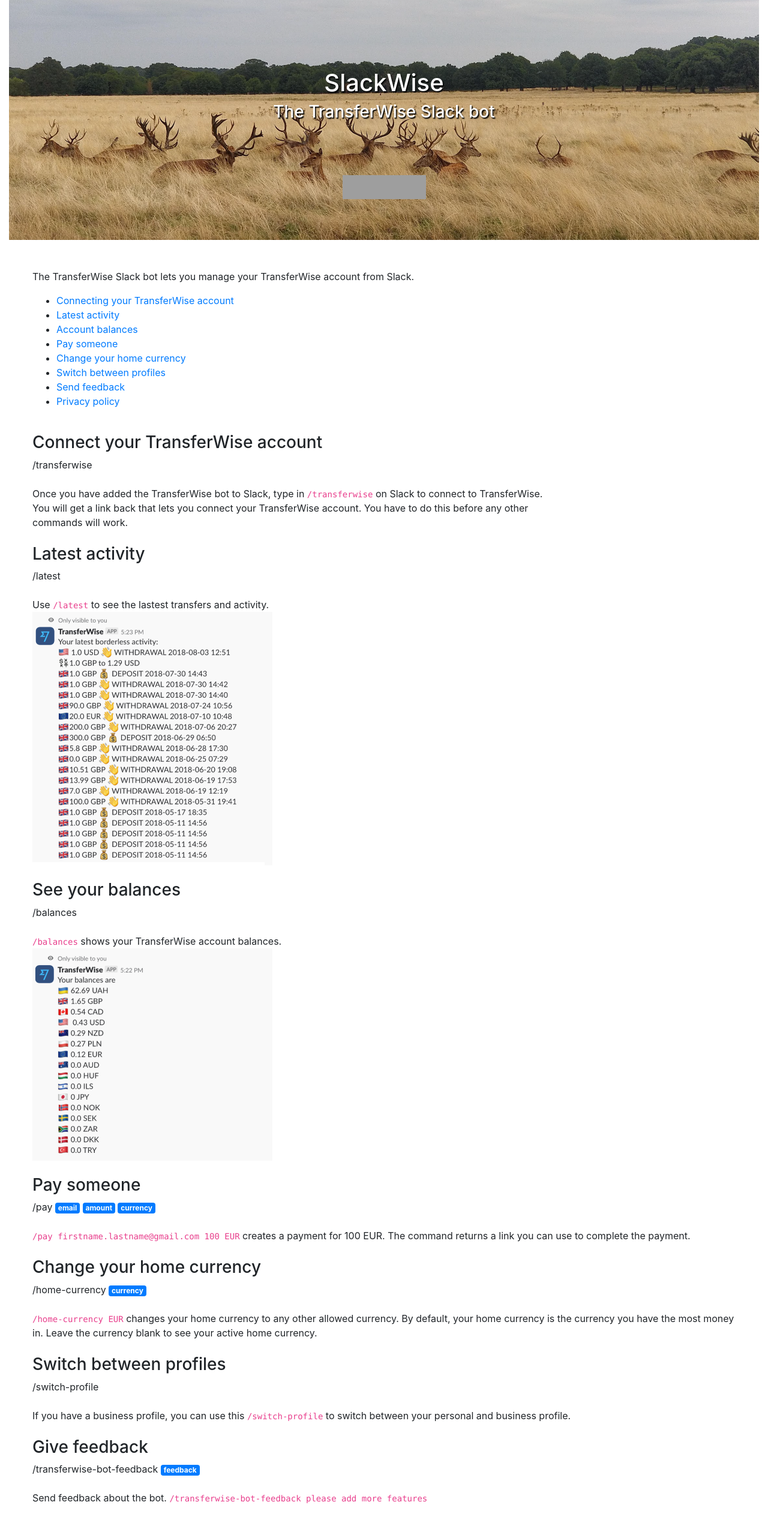
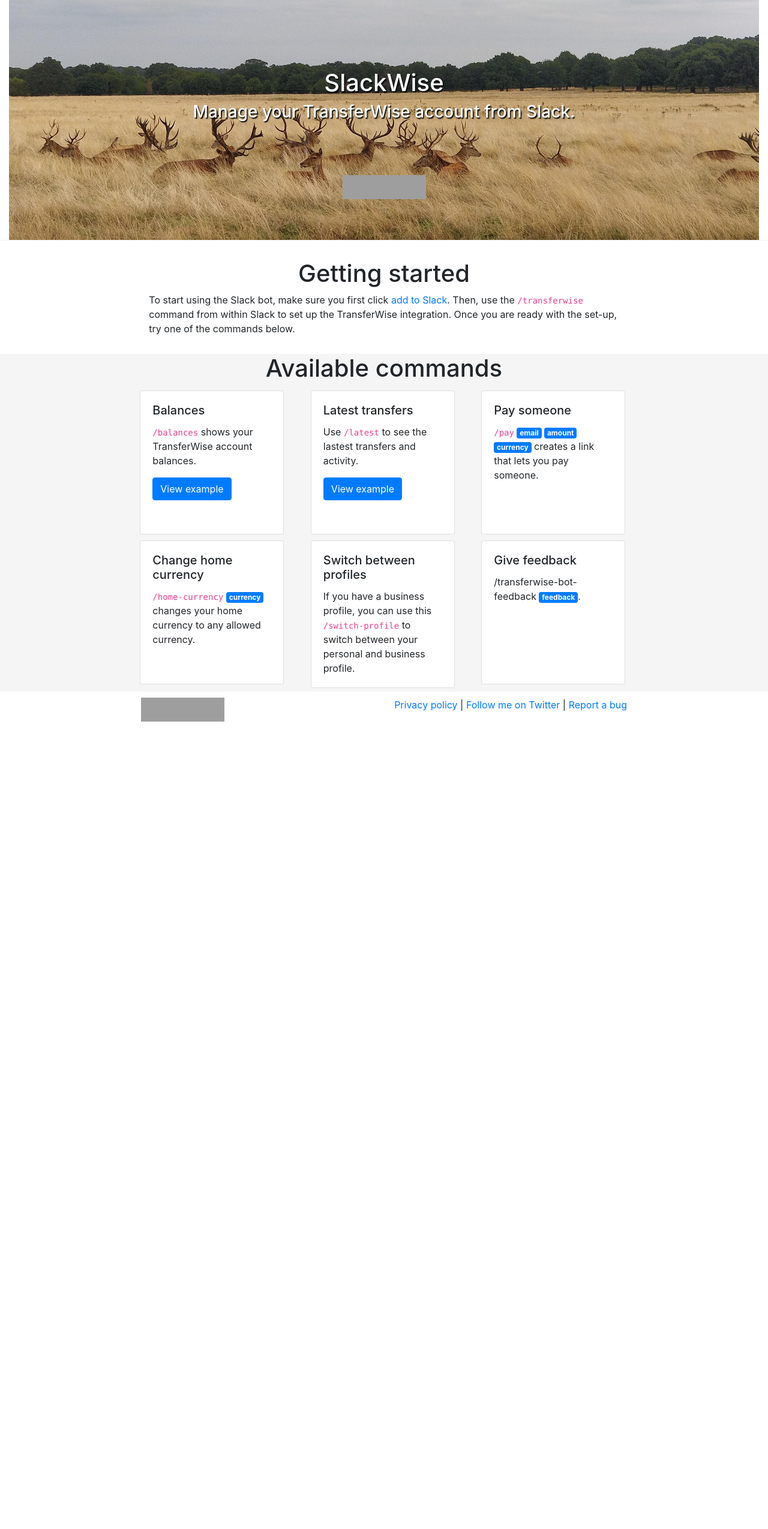
Before and after one commit to 321k/slackwise, a Flask app: page / in a window 1280 px wide. Shown: the whole page at 60% size. After the commit the page ends 1203 px from the top, so only its background shows below. Run offline with Flask 2, Linux system fonts and the light colour scheme; some libraries are stand-ins or nearby versions; grey boxes are pictures that could not be loaded.

Commit message:
new version of landing page

```diff
--- a/static/css/main.css
+++ b/static/css/main.css
@@ -22,6 +22,7 @@
   text-shadow: black 0.1em 0.1em 0.1em;
 
 
+
 }
 
 
@@ -30,3 +31,41 @@
 	padding-bottom:80px;
 
 }
+
+.card{
+	min-height:15rem;
+	width: 15rem;
+	margin:5px;
+
+}
+
+.cards{
+	 margin-left:auto;
+    margin-right:auto;
+}
+
+.modal-image{
+	width:100%;
+}
+
+h1{
+	text-align:center;
+}
+
+#messages{
+	background-color: #F0F0F0;
+}
+
+#welcome{
+	background-color: white;
+	padding:10px;
+
+}
+#getting-started{
+	background-color: white;
+	padding:30px;
+}
+
+#available-commands{
+	background-color: #F5F5F5;
+}
--- a/templates/index.html
+++ b/templates/index.html
@@ -16,22 +16,22 @@
     </head>
     <body>
 
+
+
         <div class="container-fluid">
-
           <div class="jumbotron jumbotron-fluid">
             <center>
-
               <div id="title-text">
                 <h1>SlackWise</h1>
-                    <h3>The TransferWise Slack bot</h3>
+                <h3>Manage your TransferWise account from Slack.</h3>
               </div>
 
               <a href="https://slack.com/oauth/authorize?scope=incoming-webhook,commands&client_id=387079239778.387986429910"><img alt="Add to Slack" height="40" width="139" src="https://platform.slack-edge.com/img/add_to_slack.png" srcset="https://platform.slack-edge.com/img/add_to_slack.png 1x, https://platform.slack-edge.com/img/add_to_slack@2x.png 2x" /></a>
             </center>
           </div>
-
-            <div class="row m-4">
-                <div class="col">
+          <div class="row" id="messages">
+            <div class="col-sm-2"></div>
+            <div class="col-sm-8">
                 {% with messages = get_flashed_messages(with_categories=true) %}
                     {% if messages %}
                         {% for category, message in messages %}
@@ -43,108 +43,81 @@
                 {% endwith %}
             </div>
           </div>
+          <div class="col-sm-2"></div>
 
-          <div class="row m-4">
-              <div class="col">
-                  <p>The TransferWise Slack bot lets you manage your TransferWise account from Slack.</p>
-                  <ul>
-                    <li><a href="#transferwise">Connecting your TransferWise account</a></li>
-                    <li><a href="#latest">Latest activity</a></li>
-                    <li><a href="#balances">Account balances</a></li>
-                    <li><a href="#pay">Pay someone</a></li>
-                    <li><a href="#home-currency">Change your home currency</a></li>
-                    <li><a href="#switch-profile">Switch between profiles</a></li>
-                    <li><a href="#transferwise-bot-feedback">Send feedback</a></li>
-                    <li><a href="/privacy">Privacy policy</a></li>
-                </ul>
+
+
+
+          <div class="row" id="getting-started">
+            <div class="col-sm-2"></div>
+            <div class="col-sm-8">
+              <h1>Getting started</h1>
+              To start using the Slack bot, make sure you first click <a href="https://slack.com/oauth/authorize?scope=incoming-webhook,commands&client_id=387079239778.387986429910">add to Slack</a>. Then, use the <code>/transferwise</code> command from within Slack to set up the TransferWise integration. Once you are ready with the set-up, try one of the commands below.
             </div>
-          </div>
-          <div class="row m-4">
-            <div class="col-sm">
-              <h3 id="transferwise">Connect your TransferWise account</h3>
-              /transferwise
-            </div>
-          </div>
-          <div class="row m-4">
-            <div class="col-sm">
-              Once you have added the TransferWise bot to Slack, type in <code>/transferwise</code> on Slack to connect to TransferWise. You will get a link back that lets you connect your TransferWise account. You have to do this before any other commands will work.
-            </div>
-            <div class="col-sm-3">
-            </div>
-          </div>
-
-          <div class="row m-4">
-            <div class="col-sm-3">
-              <h3 id="latest">Latest activity</h3>
-              /latest
-            </div>
-          </div>
-          <div class="row m-4">
-            <div class="col-sm">
-              Use <code>/latest</code> to see the lastest transfers and activity.<br>
-              <img width="400px" src="{{url_for('static', filename='latest.png')}}" />
-            </div>
-          </div>
-          <div class="row m-4">
-            <div class="col-sm-3">
-              <h3 id="balances">See your balances</h3>
-              /balances
-            </div>
-          </div>
-          <div class="row m-4">
-            <div class="col-sm">
-              <code>/balances</code> shows your TransferWise account balances.<br>
-              <img width="400px" src="{{url_for('static', filename='balances.png')}}" />
-            </div>
-            <div class="col-sm-3">
-
-            </div>
-          </div>
-
-          <div class="row m-4">
-            <div class="col">
-              <h3 id="pay">Pay someone</h3>
-              /pay <span class="badge badge-primary">email</span> <span class="badge badge-primary">amount</span> <span class="badge badge-primary">currency</span>
-            </div>
-          </div>
-          <div class="row m-4">
-            <div class="col">
-                <code>/pay firstname.lastname@gmail.com 100 EUR</code> creates a payment for 100 EUR. The command returns a link you can use to complete the payment.
-            </div>
-          </div>
-          <div class="row m-4">
-            <div class="col">
-              <h3 id="home-currency">Change your home currency</h3>
-              /home-currency <span class="badge badge-primary">currency</span>
-            </div>
-          </div>
-          <div class="row m-4">
-            <div class="col">
-              <code>/home-currency EUR</code> changes your home currency to any other allowed currency. By default, your home currency is the currency you have the most money in. Leave the currency blank to see your active home currency.
-            </div>
-          </div>
-          <div class="row m-4">
-            <div class="col">
-              <h3 id="switch-profiles">Switch between profiles</h3>
-              /switch-profile
-            </div>
-          </div>
-          <div class="row m-4">
-            <div class="col">
-              If you have a business profile, you can use this <code>/switch-profile</code> to switch between your personal and business profile.
-            </div>
+            <div class="col-sm-2"></div>
           </div>
 
 
-          <div class="row m-4">
+          <div class="row" id="available-commands">
+            <div class="col-sm-2"></div>
+            <div class="col-sm-8 ">
+              <div class="cards">
+              <h1>Available commands</h1>
+
+              <div class="row">
                 <div class="col">
-              <h3 id="transferwise-bot-feedback">Give feedback</h3>
-              /transferwise-bot-feedback <span class="badge badge-primary">feedback</span>
+                  <div class="card ">
+                    <div class="card-body">
+                      <h5 class="card-title">Balances</h5>
+                      <p class="card-text"><code>/balances</code> shows your TransferWise account balances.</p>
+                      <button type="button" class="btn btn-primary" data-toggle="modal" data-target="#balance-modal">
+                      View example
+                      </button>
                     </div>
                   </div>
-          <div class="row m-4">
-            <div class="col-sm">
-                <p>Send feedback about the bot. <code>/transferwise-bot-feedback please add more features</code>
+                </div>
+                <div class="col">
+                  <div class="card">
+                    <div class="card-body">
+                      <h5 class="card-title">Latest transfers</h5>
+                      <p class="card-text">Use <code>/latest</code> to see the lastest transfers and activity.</p>
+
+                      <button type="button" class="btn btn-primary" data-toggle="modal" data-target="#latest-modal">
+                        View example
+                      </button>
+                    </div>
+                  </div>
+                </div>
+                <div class="col">
+                  <div class="card">
+                    <div class="card-body">
+                      <h5 class="card-title">Pay someone</h5>
+                      <p class="card-text"><code>/pay</code> <span class="badge badge-primary">email</span> <span class="badge badge-primary">amount</span> <span class="badge badge-primary">currency</span> creates a link that lets you pay someone.</p>
+                    </div>
+                  </div>
+                </div>
+                <div class="col">
+                  <div class="card">
+                    <div class="card-body">
+                      <h5 class="card-title">Change home currency</h5>
+                      <p class="card-text"><code>/home-currency</code> <span class="badge badge-primary">currency</span> changes your home currency to any allowed currency.</p>
+                    </div>
+                  </div>
+                </div>
+                <div class="col">
+                  <div class="card">
+                    <div class="card-body">
+                      <h5 class="card-title">Switch between profiles</h5>
+                      <p class="card-text">If you have a business profile, you can use this <code>/switch-profile</code> to switch between your personal and business profile.</p>
+                    </div>
+                  </div>
+                </div>
+                <div class="col">
+                  <div class="card">
+                    <div class="card-body">
+                      <h5 class="card-title">Give feedback</h5>
+                      <p class="card-text">/transferwise-bot-feedback <span class="badge badge-primary">feedback</span>.</p>
+                    </div>
                   </div>
                 </div>
               </div>
@@ -157,9 +130,69 @@
 
 
 
+
+
+
+              <div class="col-sm-2"></div>
+
+              </div>
+            </div>
+          </div>
+
+          <div class="row" id="welcome">
+            <div class="col-sm-2"></div>
+            <div class="col-sm">
+              <span style="float: left;"><a href="https://slack.com/oauth/authorize?scope=incoming-webhook,commands&client_id=387079239778.387986429910"><img alt="Add to Slack" height="40" width="139" src="https://platform.slack-edge.com/img/add_to_slack.png" srcset="https://platform.slack-edge.com/img/add_to_slack.png 1x, https://platform.slack-edge.com/img/add_to_slack@2x.png 2x" /></a></span>
+              <span style="float:right;">
+                <a href="/privacy">Privacy policy</a> |
+                <a href="twitter.com/321k">Follow me on Twitter</a> |
+                <a href="mailto:erik.edin@transferwise.com">Report a bug</a>
+              </span>
+            </div>
+            <div class="col-sm-2"></div>
+          </div>
+        </div>
+
         <script src="https://code.jquery.com/jquery-3.3.1.slim.min.js" integrity="sha384-q8i/X+965DzO0rT7abK41JStQIAqVgRVzpbzo5smXKp4YfRvH+8abtTE1Pi6jizo" crossorigin="anonymous"></script>
         <script src="https://cdnjs.cloudflare.com/ajax/libs/popper.js/1.14.3/umd/popper.min.js" integrity="sha384-ZMP7rVo3mIykV+2+9J3UJ46jBk0WLaUAdn689aCwoqbBJiSnjAK/l8WvCWPIPm49" crossorigin="anonymous"></script>
         <script src="https://stackpath.bootstrapcdn.com/bootstrap/4.1.3/js/bootstrap.min.js" integrity="sha384-ChfqqxuZUCnJSK3+MXmPNIyE6ZbWh2IMqE241rYiqJxyMiZ6OW/JmZQ5stwEULTy" crossorigin="anonymous"></script>
 
+        <div id="balance-modal" class="modal fade" tabindex="-1" role="dialog">
+          <div class="modal-dialog" role="document">
+            <div class="modal-content">
+              <div class="modal-header">
+                <h5 class="modal-title">Balances</h5>
+                <button type="button" class="close" data-dismiss="modal" aria-label="Close">
+                  <span aria-hidden="true">&times;</span>
+                </button>
+              </div>
+              <div class="modal-body">
+                <img class="modal-image" src="{{url_for('static', filename='balances.png')}}">
+              </div>
+              <div class="modal-footer">
+                <button type="button" class="btn btn-secondary" data-dismiss="modal">Close</button>
+              </div>
+            </div>
+          </div>
+        </div>
+
+        <div id="latest-modal" class="modal fade" tabindex="-1" role="dialog">
+          <div class="modal-dialog" role="document">
+            <div class="modal-content">
+              <div class="modal-header">
+                <h5 class="modal-title">Latest transfers</h5>
+                <button type="button" class="close" data-dismiss="modal" aria-label="Close">
+                  <span aria-hidden="true">&times;</span>
+                </button>
+              </div>
+              <div class="modal-body">
+                <img class="modal-image" src="{{url_for('static', filename='latest.png')}}">
+              </div>
+              <div class="modal-footer">
+                <button type="button" class="btn btn-secondary" data-dismiss="modal">Close</button>
+              </div>
+            </div>
+          </div>
+        </div>
     </body>
 </html>
```
Lines whose indentation alone changed are shown as unchanged.
